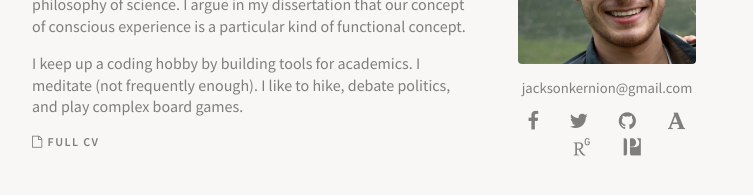
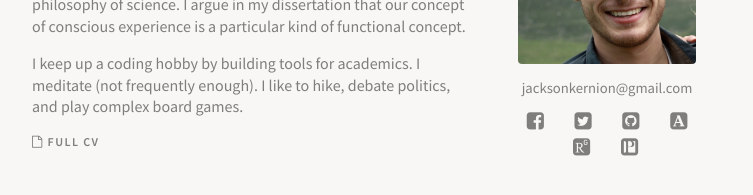
Before and after one commit to jacksonkernion/jacksonkernion.github.io, a Jekyll site: the page built from index.md, in a window 1280 px wide. Shown: the part 214-409 px from the top of the page, without its empty margins (263-1016 px from the left). Built offline with Jekyll 4.4.1, drawn with Linux system fonts in a browser that asks for light colours; nearby versions of some CDN libraries; some web fonts are replaced; our own code applies the rules of GitHub Pages for plain Markdown files.

Commit message:
More design fixes/updates

```diff
--- a/_layouts/default.html
+++ b/_layouts/default.html
@@ -76,12 +76,12 @@
       <div class="contact-links">
         <div class="email">jacksonkernion@gmail.com</div>
         <div class="social-links">
-          <a href="https://www.facebook.com/jackson.kernion"><i class="fa fa-facebook" aria-hidden="true"></i></a>
-          <a href="https://twitter.com/JacksonKernion"><i class="fa fa-twitter" aria-hidden="true"></i></a>
-          <a href="https://github.com/jacksonkernion"><i class="fa fa-github" aria-hidden="true"></i></a>
-          <a href="https://berkeley.academia.edu/JacksonKernion"><i class="ai ai-academia"></i></a>
-          <a href="https://www.researchgate.net/profile/Jackson_Kernion"><i class="ai ai-researchgate"></i></a>
-          <a href="https://philpapers.org/profile/102304"><i class="ai ai-philpapers"></i></a>
+          <a href="https://www.facebook.com/jackson.kernion"><i class="fa fa-facebook-square" aria-hidden="true"></i></a>
+          <a href="https://twitter.com/JacksonKernion"><i class="fa fa-twitter-square" aria-hidden="true"></i></a>
+          <a href="https://github.com/jacksonkernion"><i class="fa fa-github-square" aria-hidden="true"></i></a>
+          <a href="https://berkeley.academia.edu/JacksonKernion"><i class="ai ai-academia-square"></i></a>
+          <a href="https://www.researchgate.net/profile/Jackson_Kernion"><i class="ai ai-researchgate-square"></i></a>
+          <a href="https://philpapers.org/profile/102304"><i class="ai ai-philpapers-square"></i></a>
         </div>
       </div>
     </div>
```
